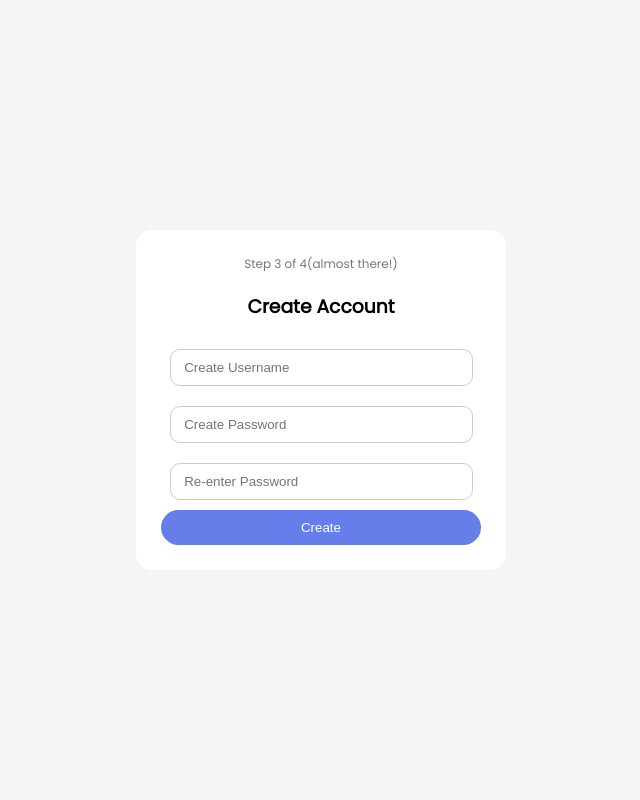
After one commit to bilalpatel813/Django-projects, a Django app: template pieblogs/blogweb/accounts/templates/accounts/create_credential.html in a window 1280 px wide. The commit adds this page. Shown: the whole page, without its empty margins (319-959 px from the left). Run offline with Django 5.2, Linux system fonts and the light colour scheme; the template is opened without the code that fills it, so the values that code supplies are empty.

Commit message:
add sigups

```diff
--- /dev/null
+++ b/pieblogs/blogweb/accounts/templates/accounts/create_credential.html
@@ -0,0 +1,89 @@
+<!DOCTYPE html>
+<html>
+<head>
+<title>Create Account</title>
+<link href="https://fonts.googleapis.com/css2?family=Poppins&family=Pacifico&display=swap" rel="stylesheet">
+<style>
+body {font-family:Poppins;background:#f5f5f5;margin:0;}
+.container {
+  display:flex;justify-content:center;align-items:center;height:100vh;
+
+}
+.card {
+  background:white;padding:25px;border-radius:16px;width:320px;text-align:center;
+
+}
+
+.steps {font-size:12px;color:#777;margin-bottom:10px;}
+
+.input-group {
+    position: relative;
+}
+
+input {
+    width:80%;
+    padding:10px 35px 10px 10px;
+    margin:10px 0;
+    border-radius:10px;
+    border:1px solid #ccc;
+}
+
+/* Tick icon */
+.tick {
+    position:absolute;
+    right:10px;
+    top:50%;
+    transform:translateY(-50%);
+    color:green;
+    display:none;
+}
+
+button {width:100%;padding:10px;border-radius:20px;border:none;background:#667eea;color:white;}
+</style>
+</head>
+
+<body>
+<div class="container">
+<div class="card">
+
+<div class="steps">Step 3 of 4(almost there!)</div>
+
+<h3>Create Account</h3>
+<form method='POST' action='{% url 'create-account' %}'>
+<div class="input-group">
+{% csrf_token %}
+<input type="text" id="username" name='username' placeholder=" Create Username" oninput="validateUsername()">
+<span class="tick" id="userTick">✔</span>
+</div>
+
+<div class="input-group">
+<input type="password" id="password" name='password1' placeholder=" Create Password" oninput="validatePassword()">
+<span class="tick" id="passTick">✔</span>
+</div>
+
+<div class="input-group">
+
+  <input type="password" id="password" name='password2' placeholder=" Re-enter Password" oninput="validatePassword()">
+  <span class="tick" id="passTick">✔</span>
+</div>
+
+<button>Create</button>
+</form>
+{{ form.errors }}
+</div>
+</div>
+
+<script>
+function validateUsername(){
+    let val = document.getElementById("username").value;
+    document.getElementById("userTick").style.display = val.length > 3 ? "block" : "none";
+}
+
+function validatePassword(){
+    let val = document.getElementById("password").value;
+    document.getElementById("passTick").style.display = val.length > 5 ? "block" : "none";
+}
+</script>
+
+</body>
+</html>
--- a/pieblogs/blogweb/accounts/urls.py
+++ b/pieblogs/blogweb/accounts/urls.py
@@ -1,6 +1,8 @@
 from django.contrib.auth.views import LoginView,LogoutView
 from django.urls import path
+from accounts import views
 urlpatterns=[
 path("login/",LoginView.as_view(template_name='accounts/login.html'),name='login'),
-path("logout/",LogoutView.as_view(next_page='login'))
+path("logout/",LogoutView.as_view(next_page='login')),
+path("create-account/",views.CreateCredential.as_view(),name='create-account')
 ]
--- a/pieblogs/blogweb/blog/templates/PostCreate.html
+++ b/pieblogs/blogweb/blog/templates/PostCreate.html
@@ -164,7 +164,7 @@ button {
 
         <!-- Buttons -->
         <div class="buttons">
-            <button type="button" class="cancel">Cancel</button>
+            <button type="cancel" class="cancel"><a href="/pieblogs/profile/">Cancel</a></button>
             <button type="button" class="preview">Preview</button>
             <button type="submit" class="publish">Publish</button>
         </div>
--- a/pieblogs/blogweb/blog/templates/blog/profile.html
+++ b/pieblogs/blogweb/blog/templates/blog/profile.html
@@ -75,7 +75,7 @@ body {
 .feed {
     max-width: 600px;
     margin: auto;
-    padding: 10px;
+    padding: auto;
     width: 100%;
 }
 
@@ -125,6 +125,9 @@ body {
     font-size: 18px;
     padding: 6px;
     cursor: pointer;
+}
+.right-actions a {
+    color:black;
 }
 
 /* MOBILE TWEAKS */
```
Also changed, not shown: pieblogs/blogweb/accounts/forms.py (added, +10 -0 lines), pieblogs/blogweb/accounts/views.py (+15 -1 lines).
